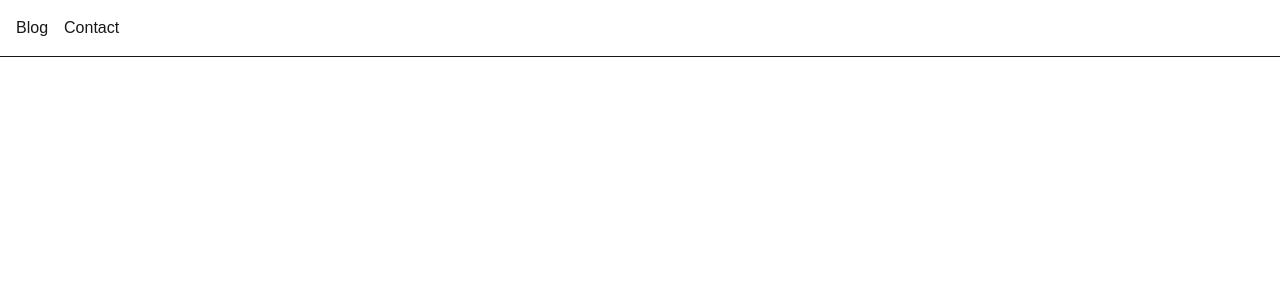
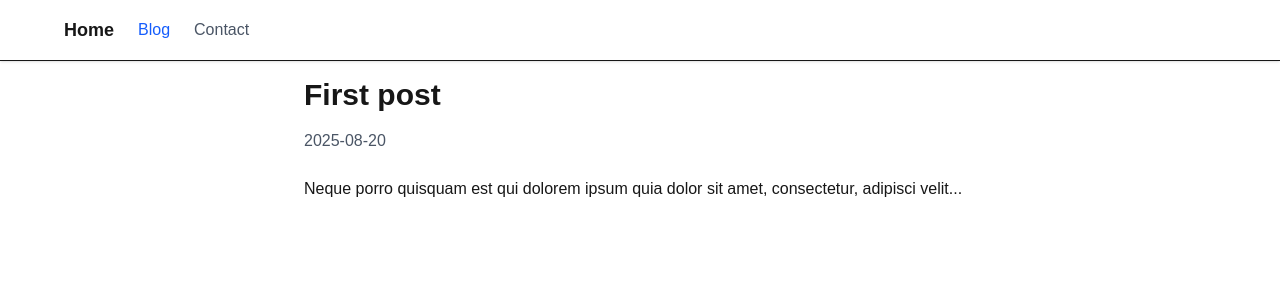
Before and after one commit to fbk-rena/next.js-learning, a Next.js app: page /blog/post-1 in a window 1280 px wide. Shown: the top 300 px of the page. Built offline with nearby package versions, Linux system fonts and the light colour scheme.

Commit message:
fix: Error on single post links

```diff
--- a/src/app/blog/[slug]/loading.tsx
+++ b/src/app/blog/[slug]/loading.tsx
@@ -1,3 +1,11 @@
+// src/app/blog/[slug]/loading.tsx
 export default function Loading() {
-    return <LoadingSkeleton />
+    return (
+      <div className="animate-pulse">
+        <div className="h-8 bg-gray-200 rounded w-3/4 mb-4"></div>
+        <div className="h-4 bg-gray-200 rounded w-full mb-2"></div>
+        <div className="h-4 bg-gray-200 rounded w-5/6 mb-2"></div>
+        <div className="h-4 bg-gray-200 rounded w-4/6"></div>
+      </div>
+    );
   }
--- a/src/app/blog/[slug]/page.tsx
+++ b/src/app/blog/[slug]/page.tsx
@@ -1,16 +1,34 @@
+// src/app/blog/[slug]/page.tsx
+import { getPosts, getPostBySlug } from '@/lib/posts';
+import { notFound } from 'next/navigation';
+
 export async function generateStaticParams() {
-  const posts = await fetch('https://.../posts').then((res) => res.json())
+  const posts = await getPosts();
 
   return posts.map((post) => ({
     slug: post.slug,
-  }))
+  }));
 }
 
-export default async function Page({
+export default async function PostPage({
   params,
 }: {
-  params: Promise<{ slug: string }>
+  params: Promise<{ slug: string }>;
 }) {
-  const { slug } = await params
-  // ...
+  const { slug } = await params;
+  const post = await getPostBySlug(slug);
+
+  if (!post) {
+    notFound();
+  }
+
+  return (
+    <article className="max-w-2xl mx-auto">
+      <h1 className="text-3xl font-bold mb-4">{post.title}</h1>
+      <p className="text-gray-600 mb-6">{post.date}</p>
+      <div className="prose">
+        {post.content}
+      </div>
+    </article>
+  );
 }
--- a/src/app/blog/page.tsx
+++ b/src/app/blog/page.tsx
@@ -1,16 +1,26 @@
-import { getPosts } from '@/lib/posts'
+// src/app/blog/page.tsx
+import { getPosts } from '@/lib/posts';
+import Link from 'next/link';
 
-export default async function Page() {
-  const posts = await getPosts()
+export default async function BlogPage() {
+  const posts = await getPosts();
 
   return (
     <div>
-      <h1>Blog</h1>
-      <ul>
+      <h1 className="text-2xl font-bold mb-6">Blog</h1>
+      <ul className="space-y-4">
         {posts.map((post) => (
-          <li key={post.slug}>{post.title}</li>
+          <li key={post.slug}>
+            <Link
+              href={`/blog/${post.slug}`}
+              className="text-blue-600 hover:text-blue-800 hover:underline"
+            >
+              {post.title}
+            </Link>
+            <p className="text-sm text-gray-600">{post.date}</p>
+          </li>
         ))}
       </ul>
     </div>
-  )
+  );
 }
--- a/src/app/layout.tsx
+++ b/src/app/layout.tsx
@@ -1,24 +1,33 @@
-import './globals.css'
-import Link from 'next/link'
+// src/app/layout.tsx
+import './globals.css';
+import Link from 'next/link';
 
-export default function DashboardLayout({
+export default function RootLayout({
   children,
 }: {
-  children: React.ReactNode
+  children: React.ReactNode;
 }) {
   return (
     <html lang="en">
       <body suppressHydrationWarning={true}>
-        <nav className="p-4 border-b">
-          {/* Prefetched automáticamente */}
-          <Link href="/blog">Blog</Link>
-
-          {/* Sin prefetch (ejemplo de navegación tradicional) */}
-          <a href="/contact" className="ml-4">Contact</a>
+        <nav className="p-4 border-b bg-white shadow-sm">
+          <div className="max-w-6xl mx-auto flex items-center space-x-6">
+            <Link href="/" className="text-lg font-semibold">
+              Home
+            </Link>
+            <Link href="/blog" className="text-blue-600 hover:text-blue-800">
+              Blog
+            </Link>
+            <a href="/contact" className="text-gray-600 hover:text-gray-800">
+              Contact
+            </a>
+          </div>
         </nav>
 
-        <main className="p-4">{children}</main>
+        <main className="max-w-6xl mx-auto p-4">
+          {children}
+        </main>
       </body>
     </html>
-  )
+  );
 }
--- a/src/app/ui/post.tsx
+++ /dev/null
@@ -1,15 +0,0 @@
-import Link from 'next/link'
-
-export default async function Post({ post }) {
-  const posts = await getPosts()
-
-  return (
-    <ul>
-      {posts.map((post) => (
-        <li key={post.slug}>
-          <Link href={`/blog/${post.slug}`}>{post.title}</Link>
-        </li>
-      ))}
-    </ul>
-  )
-}
--- /dev/null
+++ b/src/components/ui/post.tsx
@@ -0,0 +1,23 @@
+// src/components/ui/post.tsx
+import Link from 'next/link';
+import { getPosts } from '@/lib/posts';
+
+export default async function PostList() {
+  const posts = await getPosts();
+
+  return (
+    <ul className="space-y-3">
+      {posts.map((post) => (
+        <li key={post.slug} className="border-b pb-3">
+          <Link
+            href={`/blog/${post.slug}`}
+            className="text-lg font-medium text-blue-600 hover:text-blue-800 hover:underline"
+          >
+            {post.title}
+          </Link>
+          <p className="text-sm text-gray-600 mt-1">{post.date}</p>
+        </li>
+      ))}
+    </ul>
+  );
+}
--- a/src/lib/posts.ts
+++ b/src/lib/posts.ts
@@ -22,3 +22,7 @@ export async function getPosts(): Promise<Post[]> {
     },
   ]
 }
+export async function getPostBySlug(slug: string): Promise<Post | null> {
+  const posts = await getPosts();
+  return posts.find(post => post.slug === slug) || null;
+}
```
Also changed, not shown: src/components/ui/hover-prefetch-link.tsx (renamed from src/app/ui/hover-prefetch-link.tsx), src/components/ui/loading-indicator.tsx (renamed from src/app/ui/loading-indicator.tsx).
